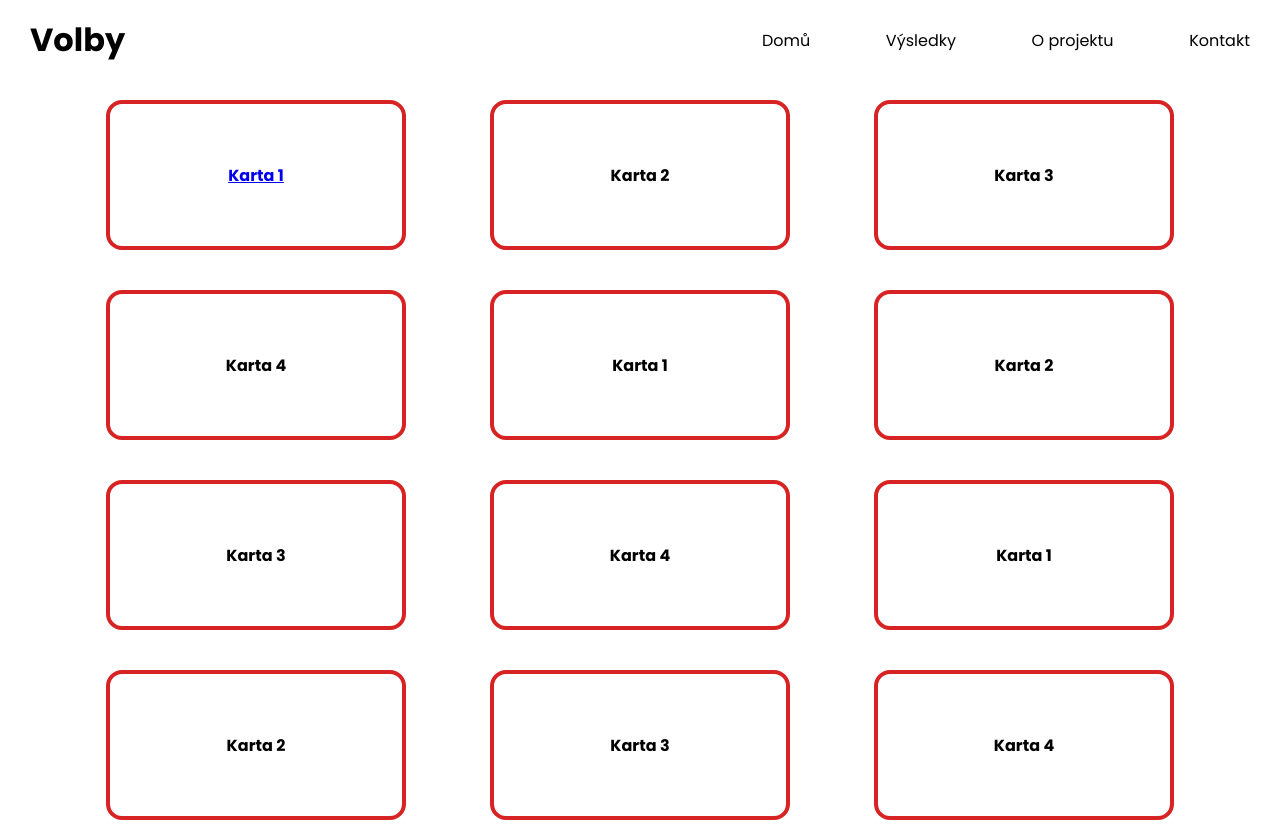
After one commit to martinruzekk/volebnidata, a Symfony app: template templates/app.html.twig in a window 1280 px wide. The commit adds this page. Run offline with Twig, Linux system fonts and the light colour scheme; the template is opened without the code that fills it, so the values that code supplies are empty; some libraries are stand-ins or nearby versions.

Commit message:
Simple router, simple templates

```diff
--- a/public/css/style.css
+++ b/public/css/style.css
@@ -12,7 +12,7 @@ body {
 .header-wrapper {
   width: 100%;
   height: 10vh;
-    padding: 0px 20px 0px 20px;
+  padding: 0px 30px 0px 30px;
   display: -webkit-box;
   display: -ms-flexbox;
   display: flex;
@@ -71,7 +71,24 @@ body {
   font-size: 5vw;
 }
 
-.landing button {
+.landing .landing-buttons {
+  display: -webkit-box;
+  display: -ms-flexbox;
+  display: flex;
+  -webkit-box-orient: horizontal;
+  -webkit-box-direction: normal;
+      -ms-flex-direction: row;
+          flex-direction: row;
+  -webkit-box-pack: space-evenly;
+      -ms-flex-pack: space-evenly;
+          justify-content: space-evenly;
+  -webkit-box-align: center;
+      -ms-flex-align: center;
+          align-items: center;
+  width: 30%;
+}
+
+.landing .landing-buttons button {
   text-align: center;
   background-color: #d72323;
   color: white;
@@ -81,7 +98,6 @@ body {
   font-weight: 700;
   z-index: 50;
   margin-top: 10px;
-    width: 80px;
   -webkit-box-shadow: 3px 5px 13px 1px rgba(37, 37, 37, 0.356);
           box-shadow: 3px 5px 13px 1px rgba(37, 37, 37, 0.356);
   -webkit-transition: .3s all;
@@ -89,10 +105,57 @@ body {
   cursor: pointer;
 }
 
-.landing button:hover {
+.landing .landing-buttons button:hover {
   -webkit-box-shadow: 5px 8px 13px 1px rgba(37, 37, 37, 0.356);
           box-shadow: 5px 8px 13px 1px rgba(37, 37, 37, 0.356);
   background-color: #df3c3c;
 }
 
+main {
+  width: 100%;
+  display: -webkit-box;
+  display: -ms-flexbox;
+  display: flex;
+  -webkit-box-pack: center;
+      -ms-flex-pack: center;
+          justify-content: center;
+  -webkit-box-align: center;
+      -ms-flex-align: center;
+          align-items: center;
+}
+
+.volby-card-deck {
+  width: 90%;
+  display: -webkit-box;
+  display: -ms-flexbox;
+  display: flex;
+  -ms-flex-wrap: wrap;
+      flex-wrap: wrap;
+  -webkit-box-orient: horizontal;
+  -webkit-box-direction: normal;
+      -ms-flex-direction: row;
+          flex-direction: row;
+  -ms-flex-pack: distribute;
+      justify-content: space-around;
+  -webkit-box-align: center;
+      -ms-flex-align: center;
+          align-items: center;
+}
+
+.volby-card-deck .card {
+  border-radius: 1rem;
+  min-width: 300px;
+  min-height: 150px;
+  border: 4px solid #d72323;
+  display: -webkit-box;
+  display: -ms-flexbox;
+  display: flex;
+  -webkit-box-align: center;
+      -ms-flex-align: center;
+          align-items: center;
+  -webkit-box-pack: center;
+      -ms-flex-pack: center;
+          justify-content: center;
+  margin: 20px 0px 20px 0px;
+}
 /*# sourceMappingURL=style.css.map */
--- /dev/null
+++ b/public/css/style.scss
@@ -0,0 +1,107 @@
+/*# sourceMappingURL=style.css.map */
+* {
+    box-sizing: border-box;
+    margin: 0;
+    padding: 0;
+}
+
+body {
+    font-family: 'Poppins', sans-serif;
+}
+
+.header-wrapper {
+    width: 100%;
+    height: 10vh;
+    padding: 0px 30px 0px 30px;
+    display: flex;
+    align-items: center;
+    justify-content: space-between;
+
+    header {
+        width: 40%;
+        height: 100%;
+        display: flex;
+        align-items: center;
+        justify-content: space-between;
+
+        a {
+            color: black;
+            text-decoration: none;
+            transition: .2s;
+
+            &:hover {
+                color: #0a0a0a;
+            }
+        }
+    }
+}
+
+.landing {
+    width: 100%;
+    height: 90vh;
+    display: flex;
+    align-items: center;
+    justify-content: center;
+    flex-direction: column;
+
+    h1 {
+        font-size: 5vw;
+    }
+
+    .landing-buttons {
+        display: flex;
+        flex-direction: row;
+        justify-content: space-evenly;
+        align-items: center;
+        width: 30%;
+
+        button {
+            text-align: center;
+            background-color: #d72323;
+            color: white;
+            border: none;
+            border-radius: 1rem;
+            padding: 1.3rem;
+            font-weight: 700;
+            z-index: 50;
+            margin-top: 10px;
+            box-shadow: 3px 5px 13px 1px rgba(37, 37, 37, 0.356);
+            transition: .3s all;
+            cursor: pointer;
+
+            &:hover {
+                box-shadow: 5px 8px 13px 1px rgba(37, 37, 37, 0.356);
+                background-color: #df3c3c;
+            }
+        }
+    }
+}
+
+main {
+    width: 100%;
+    display: flex;
+    justify-content: center;
+    align-items: center;
+}
+
+.volby-card-deck {
+    width: 90%;
+    display: flex;
+    flex-wrap: wrap;
+    flex-direction: row;
+    justify-content: space-around;
+    align-items: center;
+
+    .card {
+        border-radius: 1rem;
+        min-width: 300px;
+        min-height: 150px;
+        border: 4px solid #d72323;
+
+        display: flex;
+        align-items: center;
+        justify-content: center;
+
+        margin: 20px 0px 20px 0px;
+    }
+}
--- /dev/null
+++ b/templates/app.html.twig
@@ -0,0 +1,68 @@
+{% extends('base.html.twig') %}
+
+{% block title %}Volby{%endblock%}
+
+{% block body %}
+
+{% if volby == 'ps2017' %}
+    <h1>Poslanecká sněmovna 2017</h1>
+{% endif %}
+
+{% if volby == null %}
+    <div class="header-wrapper">
+    <div>
+        <h1>Volby</h1>
+    </div>
+    <header>
+        <a href="#">Domů</a>
+        <a href="#">Výsledky</a>
+        <a href="#">O projektu</a>
+        <a href="#">Kontakt</a>
+    </header>
+</div>
+
+<main>
+    <div class="volby-card-deck">
+        <a href="app/ps2017">
+            <div class="card">
+                <h4>Karta 1</h4>
+            </div>
+        </a>
+        <div class="card">
+            <h4>Karta 2</h4>
+        </div>
+        <div class="card">
+            <h4>Karta 3</h4>
+        </div>
+        <div class="card">
+            <h4>Karta 4</h4>
+        </div>
+        <div class="card">
+            <h4>Karta 1</h4>
+        </div>
+        <div class="card">
+            <h4>Karta 2</h4>
+        </div>
+        <div class="card">
+            <h4>Karta 3</h4>
+        </div>
+        <div class="card">
+            <h4>Karta 4</h4>
+        </div>
+        <div class="card">
+            <h4>Karta 1</h4>
+        </div>
+        <div class="card">
+            <h4>Karta 2</h4>
+        </div>
+        <div class="card">
+            <h4>Karta 3</h4>
+        </div>
+        <div class="card">
+            <h4>Karta 4</h4>
+        </div>
+    </div>
+</main>
+{% endif %}
+
+{% endblock %}
--- a/templates/base.html.twig
+++ b/templates/base.html.twig
@@ -2,8 +2,15 @@
 <html>
     <head>
         <meta charset="UTF-8">
-        <title>{% block title %}Welcome!{% endblock %}</title>
-        {% block stylesheets %}{% endblock %}
+        <title>{% block title %}{% endblock %}</title>
+        <meta name="viewport" content="width=device-width, initial-scale=1.0">
+        {% block stylesheets %}
+        <link rel="stylesheet" href="/css/style.css">
+        <link
+        href="https://fonts.googleapis.com/css2?family=Poppins:ital,wght@0,100;0,200;0,300;0,400;0,500;0,600;0,700;0,800;0,900;1,100;1,200;1,300;1,400;1,500;1,600;1,700;1,800;1,900&display=swap"
+        rel="stylesheet">
+        {% endblock %}
+        {% block script %}{% endblock %}
     </head>
     <body>
         {% block body %}{% endblock %}
```
Also changed, not shown: src/Controller/MainController.php (+15 -2 lines), templates/main.html.twig (+10 -20 lines), 1 other file. Lines whose indentation alone changed are shown as unchanged.
